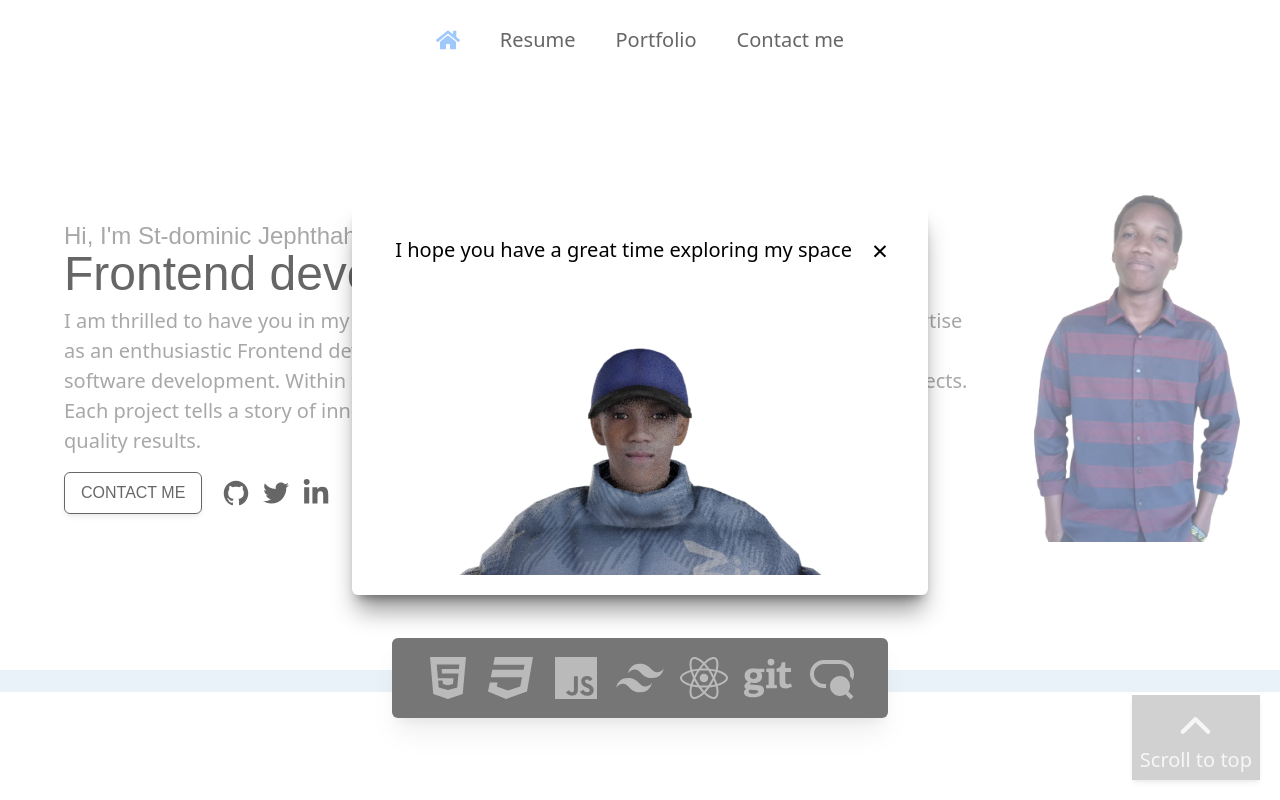
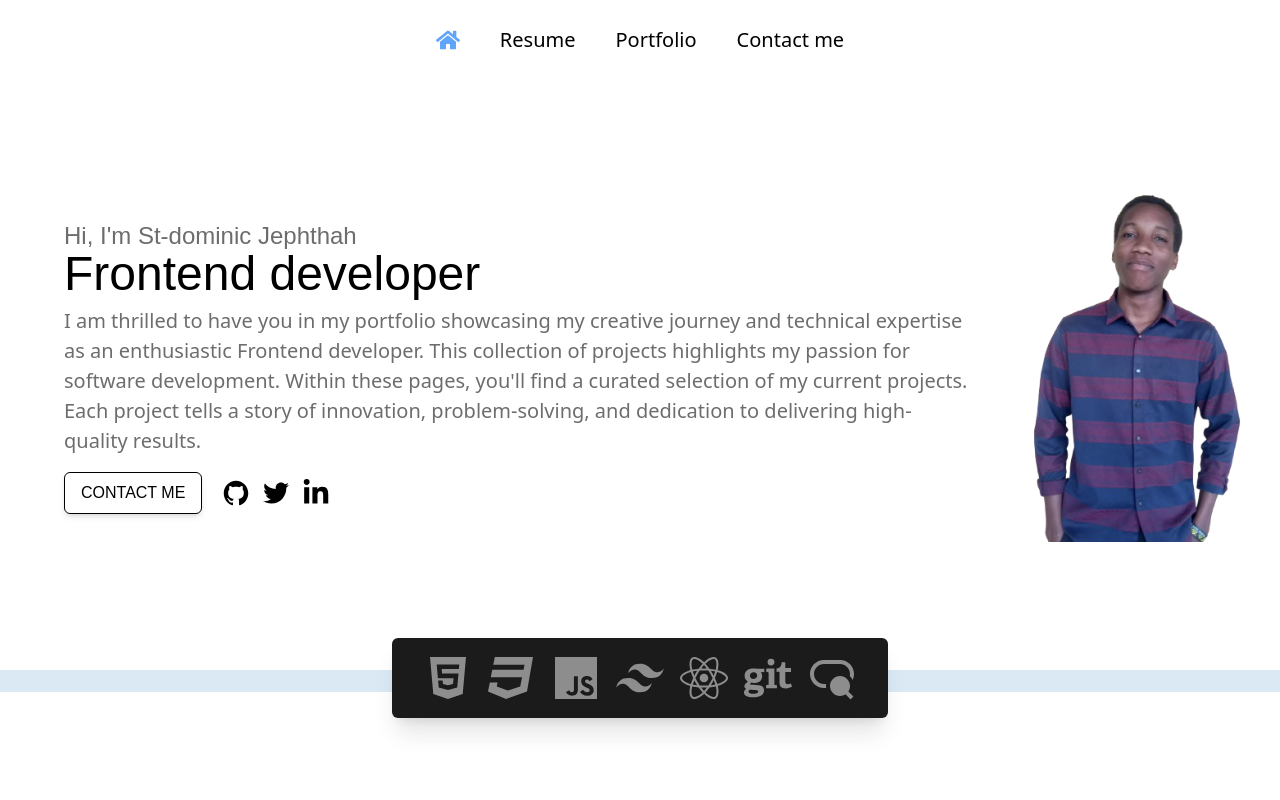
Before and after one commit to jephthahdominic/Portfolio, a React (Vite) app: page / in a window 1280 px wide. Shown: the top 800 px of the page. Built offline with nearby package versions, Linux system fonts and the light colour scheme.

Commit message:
Built a modal that appears when a person visits my portfolio

```diff
--- a/src/App.jsx
+++ b/src/App.jsx
@@ -12,13 +12,13 @@ function App() {
       <Hero/>
       <Portfolio />
       <ContactMe />
-      <div className="fixed bottom-5 right-5 bg-black bg-opacity-30 p-2 shadow-md z-50">
+      {/* <div className="fixed bottom-5 right-5 bg-black bg-opacity-30 p-2 shadow-md z-50">
         <a href="#" className="text-white-400 flex flex-col items-center gap-0">
           <IoIosArrowUp className="text-4xl text-white-400"/>
           <span className="text-xl">Scroll to top</span>
         </a>
-      </div>
-      <div className={`w-full h-screen fixed z-50 top-0 bg-white bg-opacity-40 padding flex items-center justify-center ${appear ? 'animate-bigappear':'animate-bigdisappear hidden'}`}>
+      </div> */}
+      <div className={`w-full fixed z-50 top-0 pt-4 flex items-center justify-center ${appear ? 'animate-fade-slow':'hidden'}`}>
         <Welcome appear={appear} setAppear={()=>setAppear()}/>
       </div>
     </div>
--- a/src/components/Welcome.jsx
+++ b/src/components/Welcome.jsx
@@ -5,13 +5,13 @@ const Welcome = ({appear, setAppear}) => {
     const [msg, setMsg] = useState("Welcome to my public space");
     setTimeout(() => {
         setMsg("I hope you have a great time exploring my space");
-    }, 1500);
+    }, 3000);
+    setTimeout(()=>{
+      setAppear((s)=>!s)
+    },4500)
   return (
-    <div className={`overflow-hidden w-[50%] max-sm:w-[80%] h-max max-xl:h-[50%] bg-white rounded-md shadow-xl shadow-[rgba(0,0,0,0.4)] flex flex-col items-center p-5 ${appear ? 'animate-appear' :'animate-disappear'}`}>
-        <div className='w-full flex items-center gap-5 justify-end px-5'>
-            <span className='text-xl'>{msg}</span>
-            <button className='text-3xl' onClick={()=>setAppear((s)=>!s)}>&times;</button></div>
-        <img src={AIME} alt="AIME" width={400} className='object-contain'/>
+    <div className={`overflow-hidden relative h-max py-4 bg-white rounded-md shadow-2xl shadow-[rgba(0,0,0,0.4)] flex flex-col items-center p-5 ${appear ? 'animate-appear' :'animate-disappear'}`}>
+        <span className='text-xl'>{msg}</span>
     </div>
   )
 }
```
